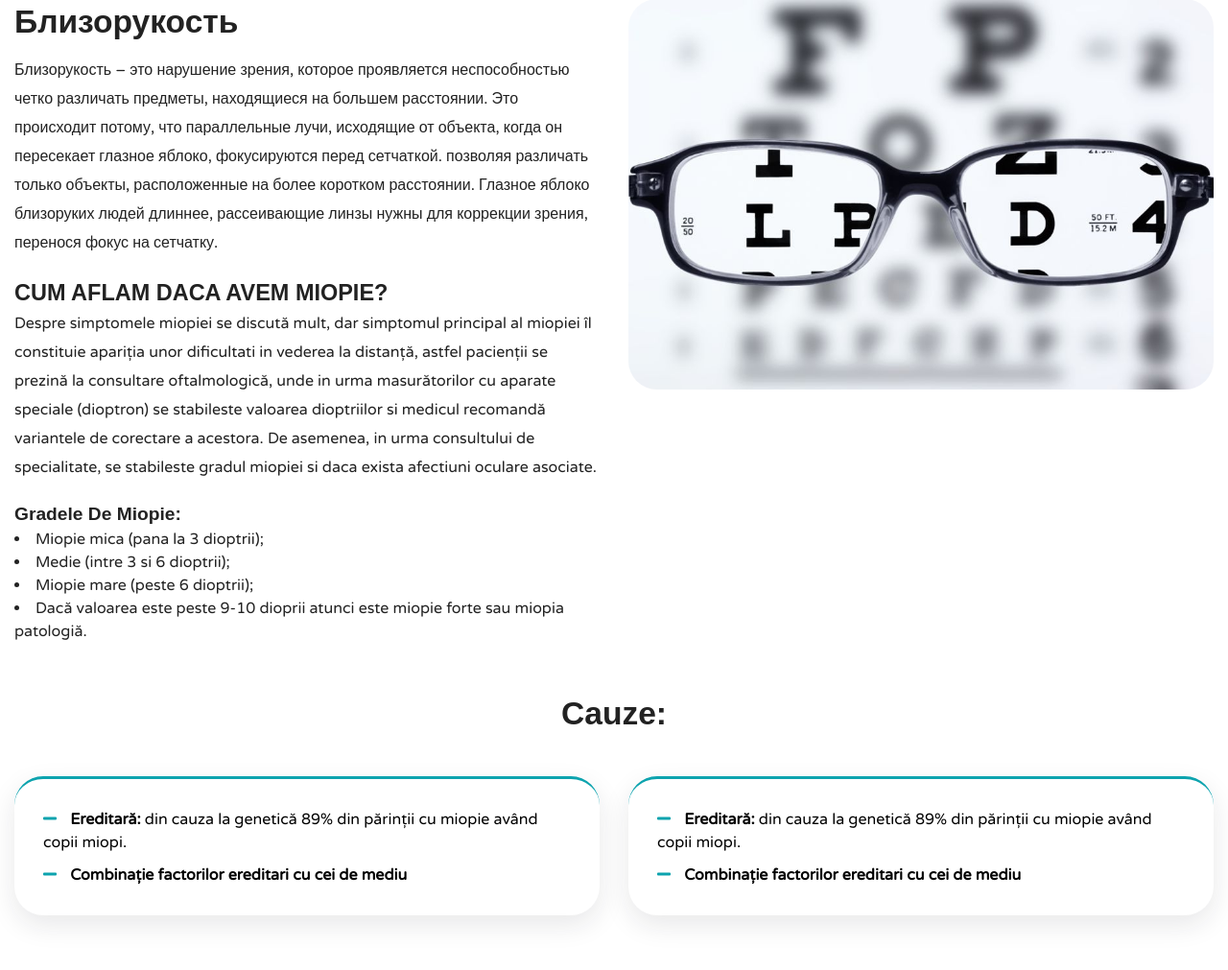
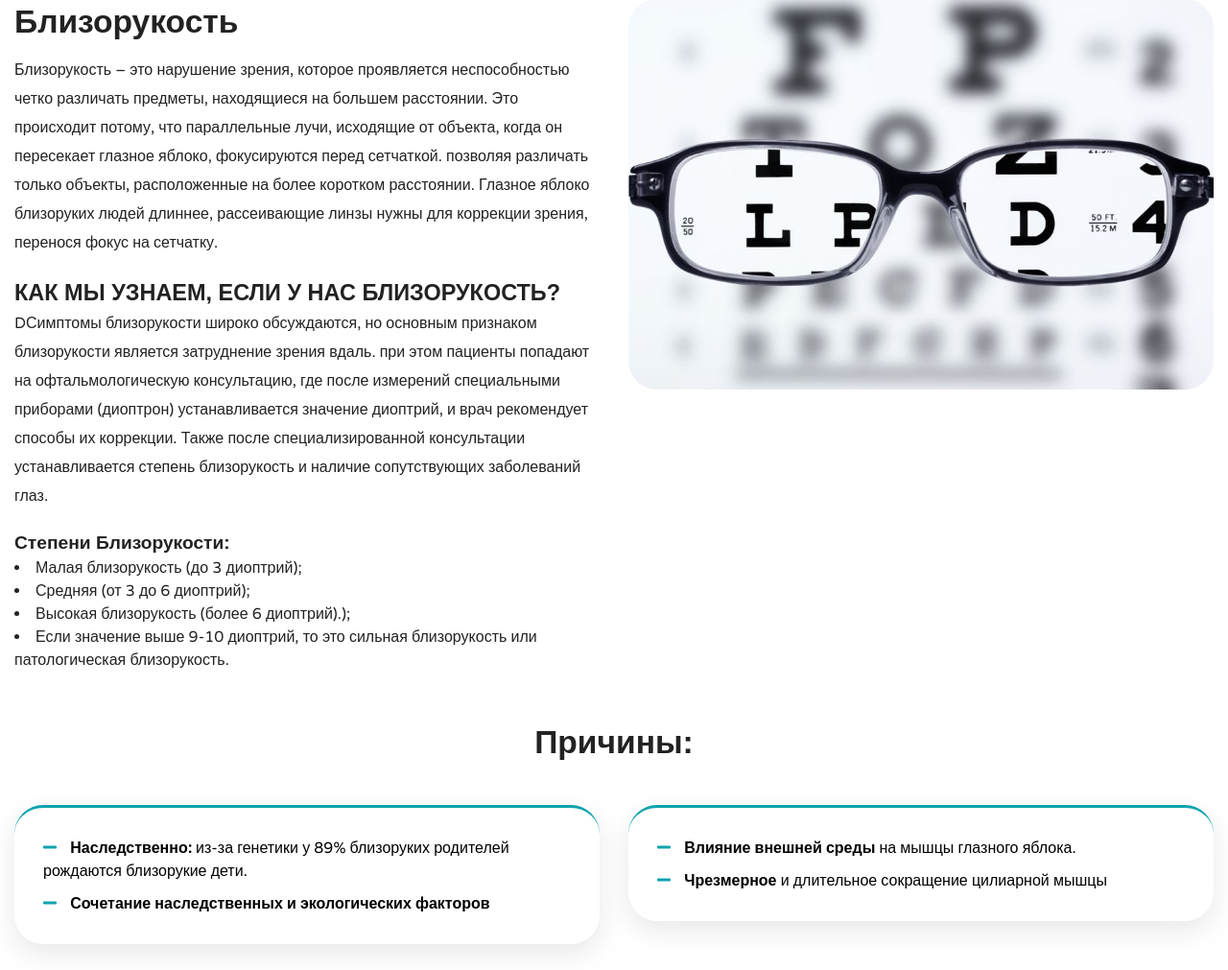
Before and after one commit to std-0/pro_med_md, a PHP site: page /language/ru/service-one.php in a window 1280 px wide. Shown: the part 621-1632 px from the top of the page at 96% size. Run offline with PHP 8.4, Linux system fonts and the light colour scheme; some libraries are stand-ins or nearby versions.

Commit message:
no message

```diff
--- a/language/en/service-one.php
+++ b/language/en/service-one.php
@@ -84,13 +84,13 @@
                             <ul class="services-list">
                                 <li>
                                     <i class="fa fa-minus"></i>
-                                        <span><b>inheritable: </b>
-                                        Due to Genetics 89% of myopy parents having myopy children.
+                                        <span><b>The influence </b>
+                                        of the environment on the muscles of the eyeball.
                                         </span>
                                 </li>
                                 <li>
                                     <i class="fa fa-minus"></i>
-                                        <span><b>Combination of hereditary factors with the environment</b></span>
+                                        <span><b>Excessive</b> and prolonged contraction of the ciliary muscle</span>
                                 </li>
 
                             </ul>
--- a/language/ru/service-one.php
+++ b/language/ru/service-one.php
@@ -40,17 +40,18 @@
                                 позволяя различать только объекты, расположенные на более коротком расстоянии. Глазное яблоко близоруких людей длиннее,
                                 рассеивающие линзы нужны для коррекции зрения, перенося фокус на сетчатку.
                                 </p>
-                                <h5>CUM AFLAM DACA AVEM MIOPIE?</h5>
-                                <p>Despre simptomele miopiei se discută mult, dar simptomul principal al miopiei îl constituie apariția unor dificultati in vederea la distanță,
-                                    astfel pacienții se prezină la consultare oftalmologică, unde in urma masurătorilor cu aparate speciale (dioptron) se stabileste valoarea
-                                    dioptriilor si medicul recomandă variantele de corectare a acestora. De asemenea, in urma consultului de specialitate, se stabileste gradul
-                                    miopiei si daca exista afectiuni oculare asociate.</p>
-                                    <h6>Gradele de Miopie:</h6>
+                                <h5>КАК МЫ УЗНАЕМ, ЕСЛИ У НАС БЛИЗОРУКОСТЬ?</h5>
+                                <p>DСимптомы близорукости широко обсуждаются, но основным признаком близорукости является затруднение зрения вдаль.
+                                    при этом пациенты попадают на офтальмологическую консультацию, где после измерений специальными приборами (диоптрон) устанавливается значение
+                                    диоптрий, и врач рекомендует способы их коррекции. Также после специализированной консультации устанавливается степень
+                                    близорукость и наличие сопутствующих заболеваний глаз.</p>
 
-                                        <li>Miopie mica (pana la 3 dioptrii);</li>
-                                        <li>Medie (intre 3 si 6 dioptrii);</li>
-                                        <li>Miopie mare (peste 6 dioptrii);</li>
-                                        <li>Dacă valoarea este peste 9-10 dioprii atunci este miopie forte sau miopia patologiă.</li>
+                                    <h6>Степени близорукости:</h6>
+
+                                        <li>Малая близорукость (до 3 диоптрий);</li>
+                                        <li>Средняя (от 3 до 6 диоптрий);</li>
+                                        <li>Высокая близорукость (более 6 диоптрий).);</li>
+                                        <li>Если значение выше 9-10 диоптрий, то это сильная близорукость или патологическая близорукость.</li>
 
                             </div>
 
@@ -63,19 +64,19 @@
                     </div>
                 </div>
                 <div class="container">
-                    <h4 style="text-align: center;margin: 20px 0px 40px 0px;">Cauze:</h4>
+                    <h4 style="text-align: center;margin: 20px 0px 40px 0px;">Причины:</h4>
                     <div class="row" style="justify-content: center;">
                         <div class="col-lg-6 services-detail-inner">
                             <ul class="services-list">
                                 <li>
                                     <i class="fa fa-minus"></i>
-                                        <span><b>Ereditară: </b>
-                                        din cauza la genetică 89% din părinții cu miopie având copii miopi.
+                                        <span><b>Наследственно: </b>
+                                        из-за генетики у 89% близоруких родителей рождаются близорукие дети.
                                         </span>
                                 </li>
                                 <li>
                                     <i class="fa fa-minus"></i>
-                                        <span><b>Combinație factorilor ereditari cu cei de mediu</b></span>
+                                        <span><b>Сочетание наследственных и экологических факторов</b></span>
                                 </li>
 
                             </ul>
@@ -85,13 +86,13 @@
                             <ul class="services-list">
                                 <li>
                                     <i class="fa fa-minus"></i>
-                                        <span><b>Ereditară: </b>
-                                        din cauza la genetică 89% din părinții cu miopie având copii miopi.
+                                        <span><b>Влияние внешней среды </b>
+                                        на мышцы глазного яблока.
                                         </span>
                                 </li>
                                 <li>
                                     <i class="fa fa-minus"></i>
-                                        <span><b>Combinație factorilor ereditari cu cei de mediu</b></span>
+                                        <span><b>Чрезмерное </b>и длительное сокращение цилиарной мышцы</span>
                                 </li>
 
                             </ul>
@@ -105,24 +106,24 @@
                     <div class="row">
                         <div class="col-lg-6 services-detail-inner">
                             <div class="services-detail-text">
-                                <h4>OPERAȚIE MIOPIE:</h4> <br>
-                                <h6>METODE DE TRATAMENT EFICIENTE SI MODERNE</h6>
+                                <h4>ОПЕРАЦИЯ ПО МИОПИИ:</h4> <br>
+                                <h6>ЭФФЕКТИВНЫЕ И СОВРЕМЕННЫЕ МЕТОДЫ ЛЕЧЕНИЯ</h6>
                                 <p>
-                                    Una dintre cele mai moderne si eficiente metode de tratament o constituie operatia de corectare a miopiei,
-                                     operatie miopie asa cum mai este cunoscuta, prin care se realizeaza modificarea refractiei globale a ochiului
-                                      si eliminarea nevoii de ochelari sau lentile de contact. Operatia de miopie se poate face cu laserul sau prin
-                                      inlocuirea cristalinului cu un cristalin artificial (similar operatiei de cataracta).
+                                     Одним из самых современных и эффективных методов лечения является операция по коррекции близорукости,
+                                     хирургия близорукости, как она также известна, которая изменяет общую рефракцию глаза
+                                      и устранение необходимости в очках или контактных линзах. Хирургия близорукости может быть выполнена с использованием лазера или без него.
+                                      замена хрусталика искусственным хрусталиком (аналогично операции по удалению катаракты).
 
-                                 <b>Operatiile laser</b> realizeaza remodelarea corneei cu eliminarea dioptriilor, folosind una din cele 3 tehnici:
+                                 <b>Лазерные операции</b> выполняет ремоделирование роговицы с удалением диоптрий по одной из 3-х техник:
                                     <li>PRK;</li>
                                     <li>FemtoLASIK;</li>
                                     <li>ReLEx SMILE.</li>
-                                    Toate se realizeaza intr-un interval de 10-15 minute pentru amandoi ochii, cu anestezie locala cu picaturi,
-                                     sunt nedureroase, au un grad mare de siguranta si permit reluarea rapida a activitatii obisnuite dupa operatie
-                                      (citit, lucru la calculator). Majoritatea pacientilor sunt surprinsi de cat de bine vad, la scurt timp dupa operatie.
+                                    Все выполняются в течении 10-15 минут на оба глаза, под местной анестезией каплями,
+                                     они безболезненны, имеют высокую степень безопасности и позволяют быстро возобновить нормальную деятельность после операции
+                                      (чтение, работа на компьютере). Большинство пациентов удивляются тому, насколько хорошо они видят вскоре после операции.
 
                                 </p>
-                                <p>Atunci cand exista miopii mari sau tehnicile laser sunt contraindicate, avem alte opțiuni:
+                                <p>Когда есть большая близорукость или противопоказаны лазерные методики, у нас есть другие варианты:
                                     <li>
                                         Operatia ICL (implant de lentila din collamer) care presupune inserarea unei lentile (Visian ICL) in interiorul ochiului,
                                          in spatele irisului si in fata cristalinului, cu rolul de a focaliza razele de lumina la nivelul retinei intr-o imagine clara.
--- a/service-one.php
+++ b/service-one.php
@@ -85,13 +85,13 @@
                             <ul class="services-list">
                                 <li>
                                     <i class="fa fa-minus"></i>
-                                        <span><b>Ereditară: </b>
-                                        din cauza la genetică 89% din părinții cu miopie având copii miopi.
+                                        <span><b> Influenta mediului </b>
+                                         asupra muschilor globului ocular.
                                         </span>
                                 </li>
                                 <li>
                                     <i class="fa fa-minus"></i>
-                                        <span><b>Combinație factorilor ereditari cu cei de mediu</b></span>
+                                        <span><b>Contractia </b> excesiva si prelungita a muschiului ciliar</span>
                                 </li>
 
                             </ul>
```
